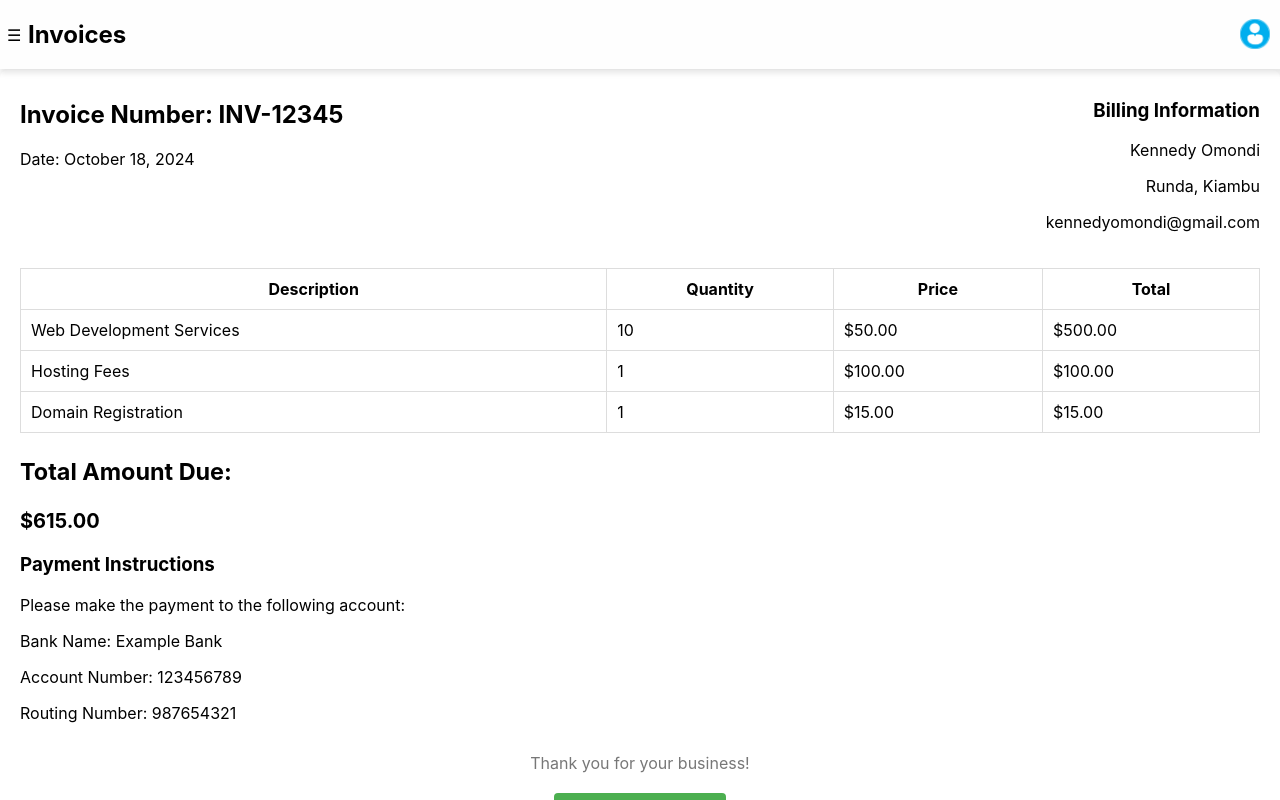
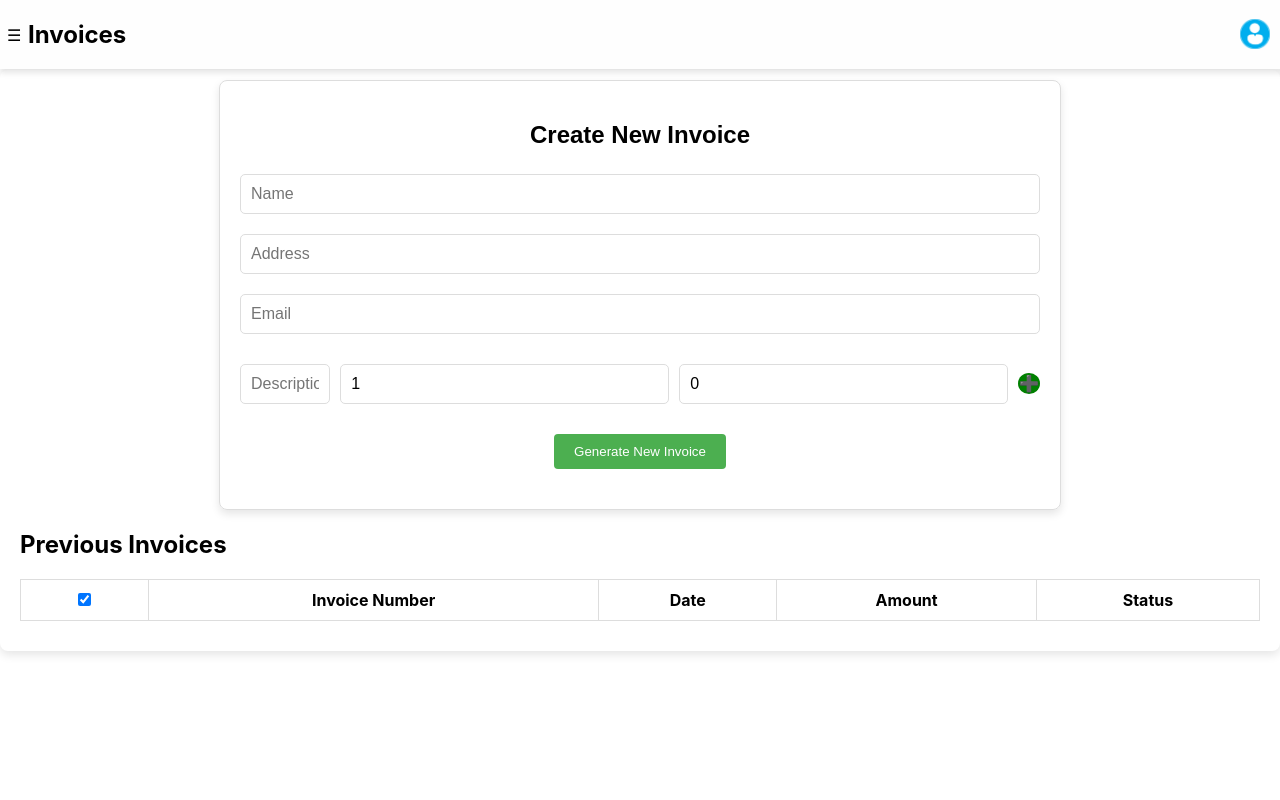
Before and after one commit to Ombito/Admin-dashboard, a React (Create React App) app: page /invoices in a window 1280 px wide. Shown: the top 800 px of the page. Built offline with nearby package versions, Linux system fonts and the light colour scheme.

Commit message:
Fix: invoices

```diff
--- a/src/components/Invoices/invoices.jsx
+++ b/src/components/Invoices/invoices.jsx
@@ -16,25 +16,26 @@ const Invoices = () => {
         email: '',
         items: [{ description: '', quantity: 1, price: 0 }],
     });
-    const [previewInvoice, setPreviewInvoice] = useState(null);
+
     const [selectedInvoices, setSelectedInvoices] = useState([]);
 
   const handleInputChange = (e) => {
     const { name, value } = e.target;
+
     if (name.startsWith('item-')) {
         const index = parseInt(name.split('-')[1], 10);
-        const items = [...formData.items];
-        items[index][name.split('-')[2]] = value;
-        setFormData({ ...formData, items });
+        const field = name.split('-')[2];
+
+      setFormData((prev) => {
+        const updatedItems = [...prev.items];
+        updatedItems[index][field] = field === 'quantity' || field === 'price' ? parseFloat(value) : value;
+        return { ...prev, items: updatedItems };
+      });
     } else {
       setFormData({ ...formData, [name]: value });
     }
   };
 
-
-  const addItem = () => {
-    setFormData({ ...formData, items: [...formData.items, { description: '', quantity: 1, price: 0 }] });
-};
 
 const addNewItem = () => {
     const lastItem = formData.items[formData.items.length - 1];
@@ -44,34 +45,26 @@ const addNewItem = () => {
     }
     setFormData({
       ...formData,
-      items: [...formData.items, { description: '', quantity: '', price: '' }],
+      items: [...formData.items, { description: '', quantity: 1, price: 0 }],
     });
   };
 
 
-  const invoiceData = {
-    invoiceNumber: 'INV-12345',
-    date: 'October 18, 2024',
-    billingInfo: {
-        name: 'Kennedy Omondi',
-        address: 'Runda, Kiambu',
-        email: 'kennedyomondi@gmail.com',
-    },
-    items: [
-        { description: 'Web Development Services', quantity: 10, price: 50 },
-        { description: 'Hosting Fees', quantity: 1, price: 100 },
-        { description: 'Domain Registration', quantity: 1, price: 15 },
-    ],
+
+const calculateTotal = () => {
+    return formData.items.reduce((total, item) => total + item.quantity * item.price, 0);
 };
 
-const calculateTotal = () => {
-    return invoiceData.items.reduce((total, item) => total + item.quantity * item.price, 0);
-};
 
-const generateInvoicePreview = () => {
-  const newInvoice = {
-      invoiceNumber: `INV-${Math.floor(Math.random() * 10000)}`,
-      date: new Date().toLocaleDateString(),
+
+const generateInvoice = () => {
+    if (formData.name && formData.address && formData.email) {
+        const invoiceNumber = `INV-${Math.floor(Math.random() * 10000)}`;
+        const date = new Date().toLocaleDateString();
+
+        setCurrentInvoice({
+            invoiceNumber,
+            date,
             billingInfo: {
               name: formData.name,
               address: formData.address,
@@ -79,29 +72,24 @@ const generateInvoicePreview = () => {
             },
             items: formData.items,
             status: 'Pending'
-  };
-  setPreviewInvoice(newInvoice);
-  setInvoices([...invoices, newInvoice]);
-};
+          });
+        } else {
+          alert("Please fill in all billing information.");
+        }
 
-const generateInvoice = () => {
-  const newInvoice = {
-      invoiceNumber: `INV-${Math.floor(Math.random() * 10000)}`,
-      date: new Date().toLocaleDateString(),
-      billingInfo: {
-          name: 'Kennedy Omondi',
-          address: 'Runda, Kiambu',
-          email: 'kennedyomondi@gmail.com',
-      },
-      items: [
-          { description: 'Web Development Services', quantity: 10, price: 50 },
-          { description: 'Hosting Fees', quantity: 1, price: 100 },
-          { description: 'Domain Registration', quantity: 1, price: 15 },
-      ],
-      status: 'Pending'
-  };
-  setCurrentInvoice(newInvoice);
-  setInvoices([...invoices, newInvoice]);
+//   const newInvoice = {
+//       invoiceNumber: `INV-${Math.floor(Math.random() * 10000)}`,
+//       date: new Date().toLocaleDateString(),
+
+//       billingInfo: {
+//         name: formData.name,
+//         address: formData.address,
+//         email: formData.email,
+//       },
+//       items: formData.items,
+//       status: 'Pending'
+//   };
+  setInvoices([...invoices, currentInvoice]);
 };
 
 const calculateTotalInvoices = (items) => {
@@ -207,110 +195,12 @@ return (
       </div>
     </div>
     <div className="invoice-hero">
-      <div className="invoice-header">
-            <div>
-                <h2>Invoice Number: {invoiceData.invoiceNumber}</h2>
-                <p>Date: {invoiceData.date}</p>
-            </div>
-            <div className="billing-info">
-                <h3>Billing Information</h3>
-                <p>{invoiceData.billingInfo.name}</p>
-                <p>{invoiceData.billingInfo.address}</p>
-                <p>{invoiceData.billingInfo.email}</p>
-            </div>
-        </div>
-
-        <table className="invoice-table">
-            <thead>
-                <tr>
-                    <th>Description</th>
-                    <th>Quantity</th>
-                    <th>Price</th>
-                    <th>Total</th>
-                </tr>
-            </thead>
-            <tbody>
-                {invoiceData.items.map((item, index) => (
-                    <tr key={index}>
-                        <td>{item.description}</td>
-                        <td>{item.quantity}</td>
-                        <td>${item.price.toFixed(2)}</td>
-                        <td>${(item.quantity * item.price).toFixed(2)}</td>
-                    </tr>
-                ))}
-            </tbody>
-        </table>
-
-        <div className="total">
-            <h3>Total Amount Due:</h3>
-            <p>${calculateTotal().toFixed(2)}</p>
-        </div>
-
-        <div className="payment-info">
-            <h3>Payment Instructions</h3>
-            <p>Please make the payment to the following account:</p>
-            <p>Bank Name: Example Bank</p>
-            <p>Account Number: 123456789</p>
-            <p>Routing Number: 987654321</p>
-        </div>
-
-        <footer className="invoice-footer">
-            Thank you for your business!
-        </footer>
-
-        <button className="generate-button" onClick={generateInvoice}>
-            Generate New Invoice
-        </button>
-
-        {currentInvoice && (
-            <div className="current-invoice">
-                <h2>Current Invoice</h2>
-                <p>Invoice Number: {currentInvoice.invoiceNumber}</p>
-                <p>Date: {currentInvoice.date}</p>
-                <button className="download-button" onClick={downloadInvoice}>
-                    Download Invoice
-                </button>
-            </div>
-        )}
-
-        {previewInvoice ? (
-            <>
-                {/* PDF Download Link */}
-                <PDFDownloadLink document={<InvoiceDocument invoice={previewInvoice} />} fileName={`${previewInvoice.invoiceNumber}.pdf`}>
-                    {({ loading }) => (loading ? 'Preparing document...' : 'Download Invoice')}
-                </PDFDownloadLink>
-
-                {/* Clear Preview Button */}
-                <button onClick={() => setPreviewInvoice(null)}>Create Another Invoice</button>
-            </>
-        ) : (
-            <>
-                <button className="generate-button" onClick={generateInvoicePreview}>Preview Invoice</button>
-            </>
-        )}
-
 
         <div className="invoice-form">
             <h2>Create New Invoice</h2>
             {['name', 'address', 'email'].map((field) => (
                 <input key={field} type={field === 'email' ? 'email' : 'text'} name={field} placeholder={field.charAt(0).toUpperCase() + field.slice(1)} onChange={handleInputChange} />
             ))}
-
-            {/* {formData.items.map((item, index) => (
-                <div key={index} className="invoice-item">
-                    {['description', 'quantity', 'price'].map((field) => (
-                        <input
-                            key={field}
-                            type={field === 'quantity' || field === 'price' ? 'number' : 'text'}
-                            name={`item-${index}-${field}`}
-                            placeholder={field.charAt(0).toUpperCase() + field.slice(1)}
-                            value={field === 'quantity' ? item.quantity : field === 'price' ? item.price : item.description}
-                            onChange={handleInputChange}
-                        />
-                    ))}
-                </div>
-            ))} */}
-
 
 {formData.items.map((item, index) => (
         <div key={index} className="invoice-item">
@@ -343,13 +233,76 @@ return (
               </button>
         </div>
       ))}
-
-
-
-
+      <button className="generate-button" onClick={generateInvoice}>
+            Generate New Invoice
+        </button>
 
             {/* <button className="add-item-button" onClick={addItem}>Add Item</button> */}
 
+        </div>
+        <div>
+            {currentInvoice && (
+                <div className="current-invoice">
+                    <h2>Current Invoice</h2>
+                    <p>Invoice Number: {currentInvoice.invoiceNumber}</p>
+                    <p>Date: {currentInvoice.date}</p>
+                <div>
+                <div className="invoice-header">
+                    <div>
+                        <h2>Invoice Number: {formData.invoiceNumber}</h2>
+                        <p>Date: {formData.date}</p>
+                    </div>
+                    <div className="billing-info">
+                        <h3>Billing Information</h3>
+                        <p>{formData.billingInfo.name}</p>
+                        <p>{formData.billingInfo.address}</p>
+                        <p>{formData.billingInfo.email}</p>
+                    </div>
+                </div>
+
+                <table className="invoice-table">
+                    <thead>
+                        <tr>
+                            <th>Description</th>
+                            <th>Quantity</th>
+                            <th>Price</th>
+                            <th>Total</th>
+                        </tr>
+                    </thead>
+                    <tbody>
+                        {formData.items.map((item, index) => (
+                            <tr key={index}>
+                                <td>{item.description}</td>
+                                <td>{item.quantity}</td>
+                                <td>${item.price.toFixed(2)}</td>
+                                <td>${(item.quantity * item.price).toFixed(2)}</td>
+                            </tr>
+                        ))}
+                    </tbody>
+                </table>
+
+                <div className="total">
+                    <h3>Total Amount Due:</h3>
+                    <p>${calculateTotal().toFixed(2)}</p>
+                </div>
+
+                <div className="payment-info">
+                    <h3>Payment Instructions</h3>
+                    <p>Please make the payment to the following account:</p>
+                    <p>Bank Name: Example Bank</p>
+                    <p>Account Number: 123456789</p>
+                    <p>Routing Number: 987654321</p>
+                </div>
+
+                <footer className="invoice-footer">
+                    Thank you for your business!
+                </footer>
+                    </div>
+                    <button className="download-button" onClick={downloadInvoice}>
+                        Download Invoice
+                    </button>
+                </div>
+            )}
         </div>
         <div>
                 <h2>Previous Invoices</h2>
```
Lines whose indentation alone changed are shown as unchanged.
